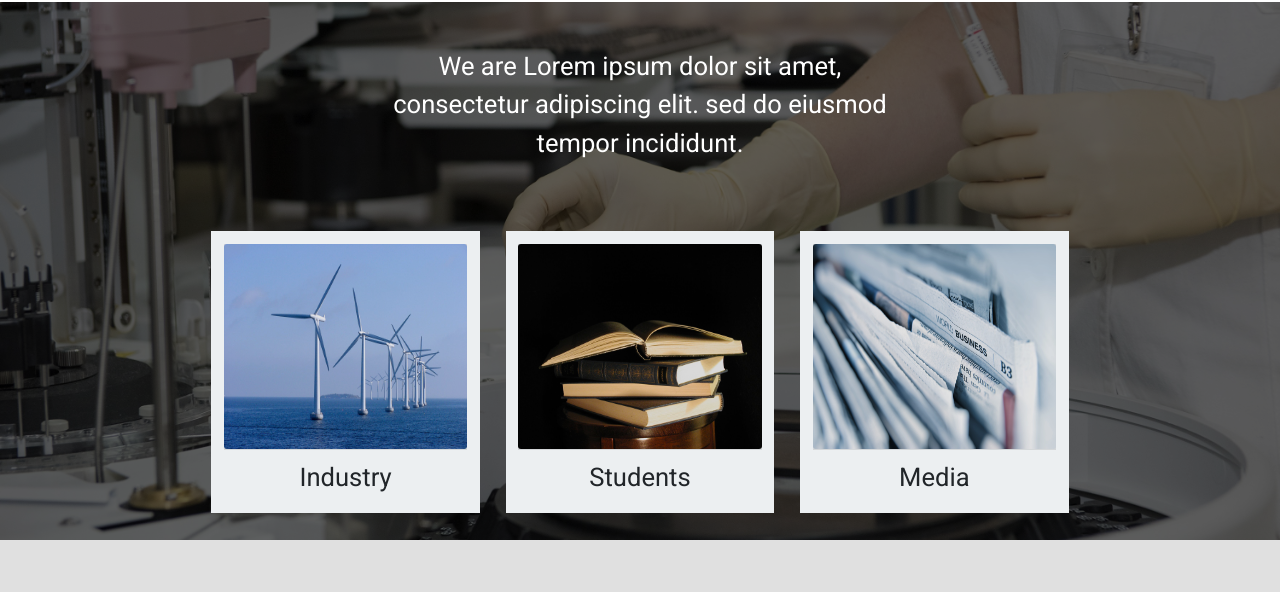
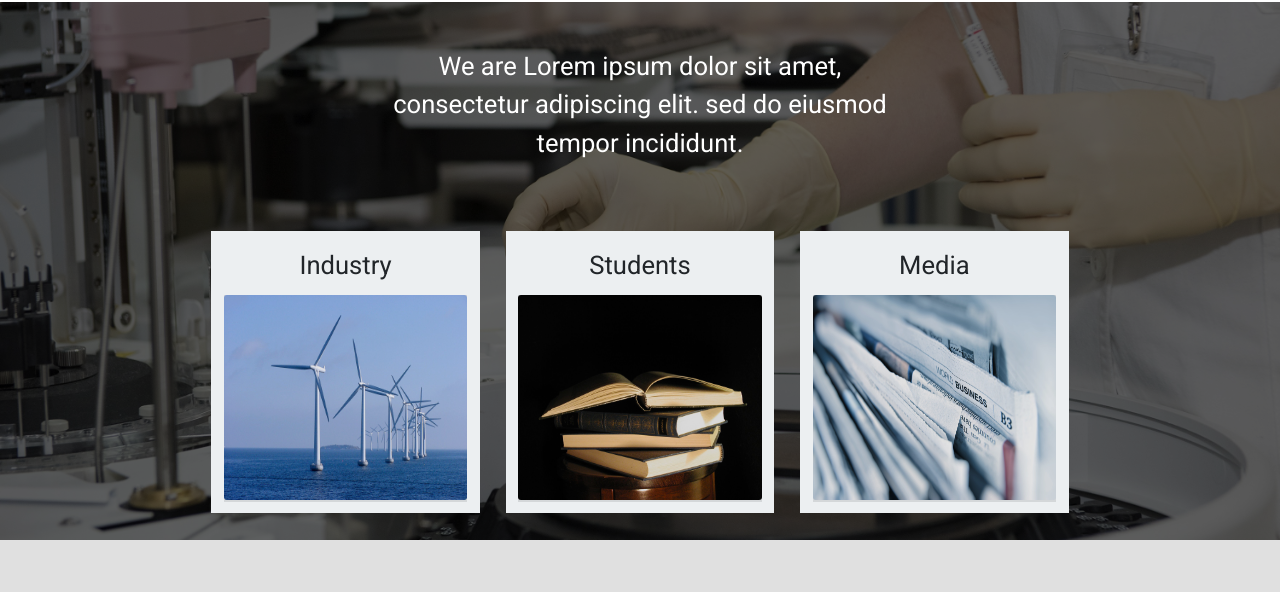
Before and after one commit to IITBombayWeb/ircc-design, a plain HTML site: page index.html in a window 1280 px wide. Shown: the part 81-673 px from the top of the page. Drawn offline with nearby package versions, Linux system fonts and the light colour scheme.

Commit message:
card-title-up

```diff
--- a/css/main.css
+++ b/css/main.css
@@ -153,6 +153,7 @@ body,html{
 	width: 19vw !important;
 	margin: 1vw;
 	height: 16vw;
+	margin-top: 5vw;
 	position: absolute;
 	background-position: center;
 	background-repeat: no-repeat;
@@ -176,6 +177,7 @@ body,html{
 	margin: 1vw;
 	height: 30vh;
 	height: 16.14vw;
+	margin-top: 5vw;
 	position: absolute;
 	background-color: rgba(0,0,0,0.1);
 	 -webkit-transition: all 0.5s;
@@ -195,7 +197,7 @@ body,html{
 
 .card-title{
 	margin-top: 33vh;
-	margin-top: 17.75vw;
+	margin-top: 1.2vw;
 	width: 21vw;
 	text-align: center;
 	position: absolute;
--- a/index.html
+++ b/index.html
@@ -31,19 +31,19 @@
 		<div id="about-text">We are Lorem ipsum dolor sit amet, consectetur adipiscing elit. sed do eiusmod tempor incididunt.</div>
 		<div id="card-holder">
 			<div class="content-card">
+				<div class="card-title">Industry</div>
 				<div class="card-img" style="background-image: url('img/windmill.jpg')"></div>
 				<div class="card-filter">Sed ut perspiciatis unde omnis iste natus error sit voluptatem.</div>
-				<div class="card-title">Industry</div>
 			</div>
 			<div class="content-card">
+				<div class="card-title">Students</div>
 				<div class="card-img" style="background-image: url('img/books.jpg')"></div>
 				<div class="card-filter">Sed ut perspiciatis unde omnis iste natus error sit voluptatem.</div>
-				<div class="card-title">Students</div>
 			</div>
 			<div class="content-card">
+				<div class="card-title">Media</div>
 				<div class="card-img" style="background-image: url('img/newspaper.jpg')"></div>
 				<div class="card-filter">Sed ut perspiciatis unde omnis iste natus error sit voluptatem.</div>
-				<div class="card-title">Media</div>
 			</div>
 		</div>
 	</div>
```
